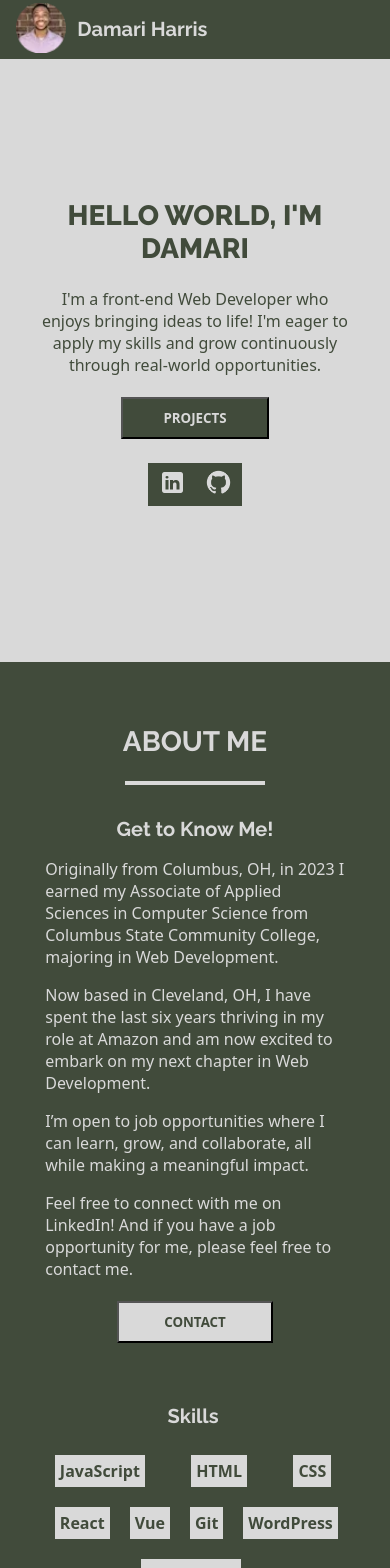
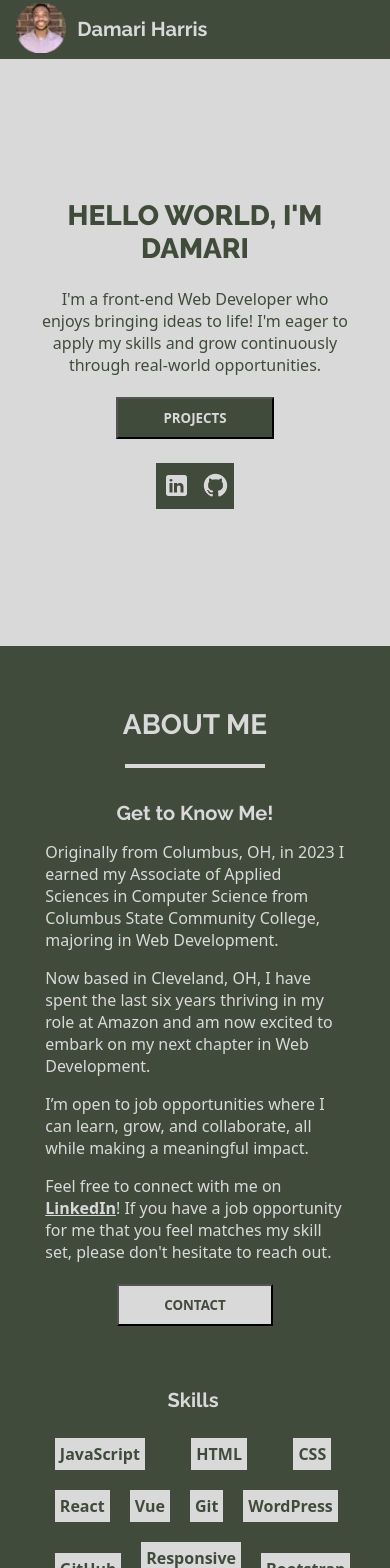
Before and after one commit to dtharris95/damari-harris-dev, a Vue app: page / in a window 390 px wide. Shown: the top 1568 px of the page. Built offline with nearby package versions, Linux system fonts and the light colour scheme.

Commit message:
Spacing
Edit spacing of various page elements.

```diff
--- a/src/components/AboutMe.vue
+++ b/src/components/AboutMe.vue
@@ -11,7 +11,7 @@
                 <p class="about-text">Originally from Columbus, OH, in 2023 I earned my Associate of Applied  Sciences in Computer Science from Columbus State Community College,  majoring in Web Development.</p>
                     <p class="about-text">Now based in Cleveland, OH, I have spent the last six years thriving in my role at Amazon and am now excited to embark on my next chapter in Web Development.</p>
                     <p class="about-text">I’m open to job opportunities where I can learn, grow, and collaborate, all while making a meaningful impact.</p>
-                    <p class="about-text">Feel free to connect with me on LinkedIn! And if you have a job opportunity for me, please feel free to contact me.</p>
+                    <p class="about-text">Feel free to connect with me on <a id="linkedin-link" href="https://linkedin.com/in/damariharris" target="_blank"><u>LinkedIn</u></a>! If you have a job opportunity for me that you feel matches my skill set, please don't hesitate to reach out.</p>
                     <button @click="$emit('scroll-to', 'contact')" type="submit" id="submit">CONTACT</button>
             </div>
             <div class="skills-container">
@@ -82,6 +82,12 @@
         color: #414B3B;
         font-weight: bold;
         padding: 10px 15px;
+    }
+
+    #linkedin-link {
+        text-decoration: none;
+        color: #D9D9D9;
+        font-weight: bolder;
     }
 
         #submit {
--- a/src/components/MyWelcome.vue
+++ b/src/components/MyWelcome.vue
@@ -28,7 +28,7 @@
 <style scoped>
     .welcome-wrapper {
         display: flex;
-        padding: 18% 0% 17% 0;
+        padding: 15% 0% 15% 0;
         text-align: center;
     }
 
@@ -37,9 +37,8 @@
         background-color: #414B3B;
         height: 150px;
         width: 75px;
-        margin-top: 50px;
+        margin-top: 80px;
         padding-top: 20px;
-        /* text-align: center;     */
     }
 
     .logo-links-responsive {
@@ -86,7 +85,7 @@
     @media only screen and (max-width: 600px) {
         .welcome-wrapper {
             display: block;
-            padding: 45% 0 35% 0;
+            padding: 45% 0 30% 0;
         }
 
         .intro {
@@ -110,7 +109,8 @@
             grid-template-columns: auto auto;
             background-color: #414B3B;
             align-items: center;
-            margin: 5% 38%;
+            margin: 5% 40%;
+            padding-top: 3px;
         }
 
         #linkedin-logo {
@@ -129,7 +129,7 @@
         }
 
         #submit {
-            padding: 10px 40px;
+            padding: 10px 45px;
         }
     }
 
--- a/src/components/Navbar.vue
+++ b/src/components/Navbar.vue
@@ -36,6 +36,10 @@
         font-size: 15px;
         width: 75%;
         padding-left: 1%;
+    }
+
+    nav {
+        padding-right: 8%;
     }
 
     ul {
```
